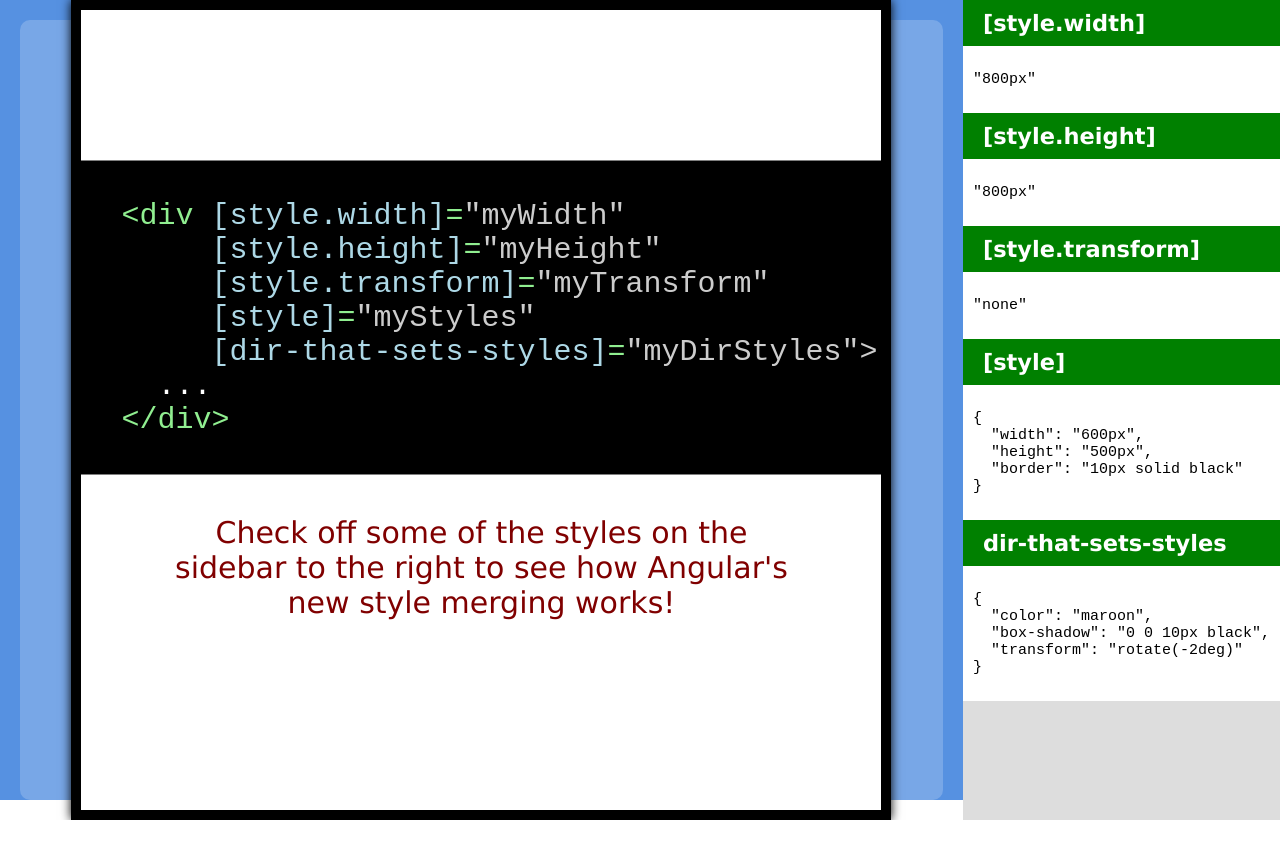
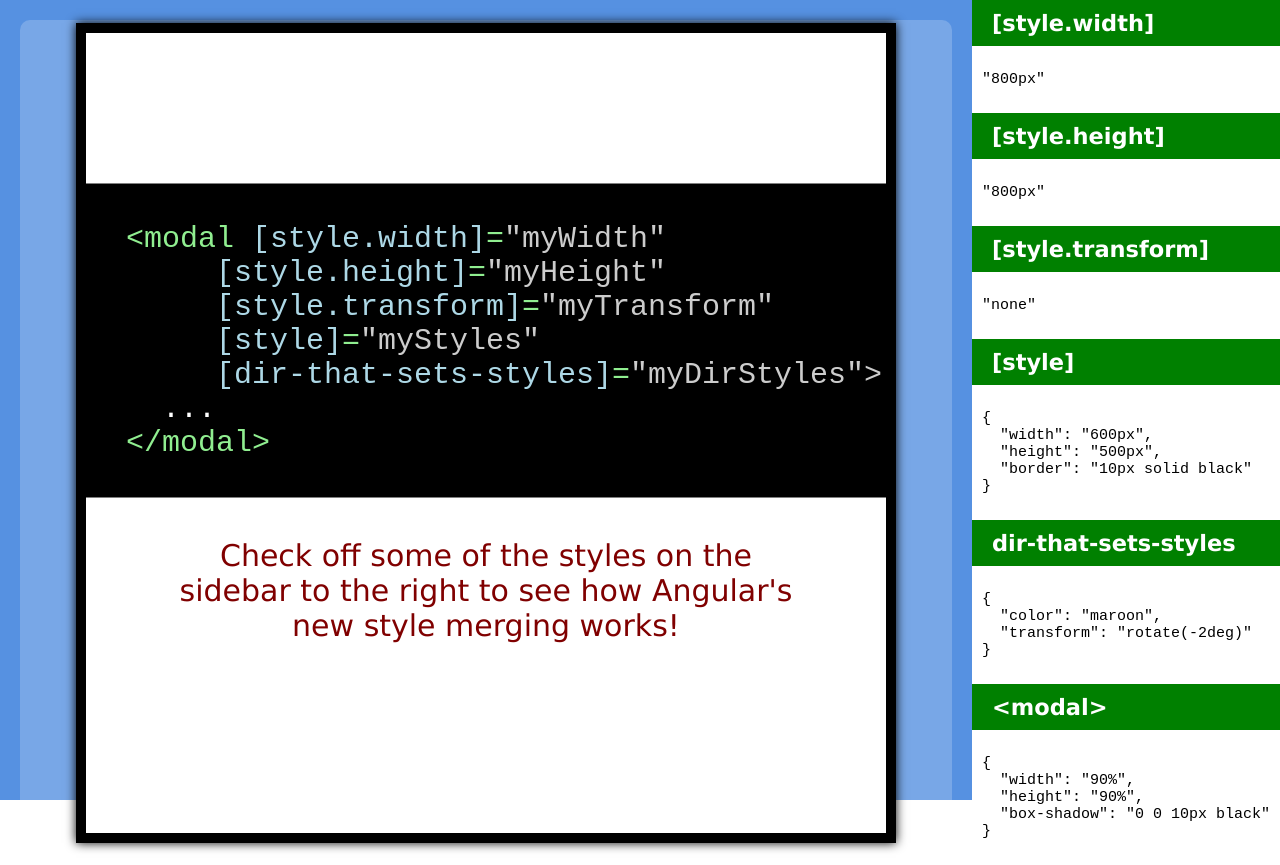
Before and after one commit to matsko/ivy-styling-demo, an Angular app: page / in a window 1280 px wide. Before the commit the page ends 820 px from the top, so only its background shows below. Built offline with nearby package versions, Linux system fonts and the light colour scheme.

Commit message:
Add modal-level styles

```diff
--- a/src/app/app.component.html
+++ b/src/app/app.component.html
@@ -11,6 +11,7 @@
   [width]="getBinding('style.width')"
   [height]="getBinding('style.height')"
   [transform]="getBinding('style.transform')"
+  [modalStyles]="getBinding('modal-styles')"
   [templateStyles]="getBinding('style')"
   [directiveStyles]="getBinding('dir-styles')">
 </app-side-bar>
--- a/src/app/app.component.ts
+++ b/src/app/app.component.ts
@@ -13,6 +13,7 @@
     'style.transform': true,
     'style': true,
     'dir-styles': true,
+    'modal-styles': true,
   };
 
   private _values = {
@@ -26,8 +27,12 @@
     },
     'dir-styles': {
       color: 'maroon',
+      'transform': 'rotate(-2deg)'
+    },
+    'modal-styles': {
+      width: '90%',
+      height: '90%',
       'box-shadow': '0 0 10px black',
-      'transform': 'rotate(-2deg)'
     }
   };
 
--- a/src/app/modal/modal.component.html
+++ b/src/app/modal/modal.component.html
@@ -1,11 +1,11 @@
 <div class="content">
-  <code><pre>&lt;div <b>[style.width]</b>=<i>&quot;myWidth&quot;</i>
+  <code><pre>&lt;modal <b>[style.width]</b>=<i>&quot;myWidth&quot;</i>
      <b>[style.height]</b>=<i>&quot;myHeight&quot;</i>
      <b>[style.transform]</b>=<i>&quot;myTransform&quot;</i>
      <b>[style]</b>=<i>&quot;myStyles&quot;</i>
      <b>[dir-that-sets-styles]</b>=<i>&quot;myDirStyles&quot;&gt;</i>
   <span class="text">...</span>
-&lt;/div&gt;</pre></code>
+&lt;/modal&gt;</pre></code>
   <div class="comment">
     Check off some of the styles on the sidebar to the
     right to see how Angular's new style merging works!
--- a/src/app/modal/modal.component.ts
+++ b/src/app/modal/modal.component.ts
@@ -1,15 +1,15 @@
-import { Component, OnInit } from '@angular/core';
+import { Component, HostBinding } from '@angular/core';
 
 @Component({
   selector: 'app-modal',
   templateUrl: './modal.component.html',
   styleUrls: ['./modal.component.css']
 })
-export class ModalComponent implements OnInit {
-
-  constructor() { }
-
-  ngOnInit() {
-  }
-
+export class ModalComponent {
+  @HostBinding('style')
+  public styles = {
+    width: '90%',
+    height: '90%',
+   'box-shadow': '0 0 10px black',
+  };
 }
--- a/src/app/side-bar/side-bar.component.css
+++ b/src/app/side-bar/side-bar.component.css
@@ -1,13 +1,16 @@
 section header {
   background:#222;
   color:white;
-  cursor: pointer;
   padding:10px 20px;
   transition:0.3s ease-out;
 }
 
 section header.active {
   background:green;
+}
+
+section header:not(.noop) {
+  cursor: pointer;
 }
 
 section {
--- a/src/app/side-bar/side-bar.component.html
+++ b/src/app/side-bar/side-bar.component.html
@@ -52,3 +52,15 @@
     <pre>{{ directiveStyles.value | json }}</pre>
   </div>
 </section>
+
+<section>
+  <header toggle="modal-styles"
+          [toggle-noop]="true"
+          [toggle-active]="modalStyles.active"
+          (toggle)="emitToggle($event)">
+    <h2>&lt;modal&gt;</h2>
+  </header>
+  <div class="content">
+    <pre>{{ modalStyles.value | json }}</pre>
+  </div>
+</section>
--- a/src/app/side-bar/side-bar.component.ts
+++ b/src/app/side-bar/side-bar.component.ts
@@ -16,6 +16,9 @@
   @Input('directiveStyles')
   directiveStyles = null;
 
+  @Input('modalStyles')
+  modalStyles = null;
+
   @Input('width')
   width = null;
 
--- a/src/app/toggle.directive.ts
+++ b/src/app/toggle.directive.ts
@@ -11,6 +11,10 @@
   selector: '[toggle]'
 })
 export class ToggleDirective {
+  @HostBinding('class.noop')
+  @Input('toggle-noop')
+  public noop: boolean;
+
   @Input('toggle')
   public name: string|null = null;
 
@@ -23,6 +27,7 @@
 
   @HostListener('click', ['$event'])
   onClick(event: Event) {
+    if (this.noop) return;
     event.stopPropagation();
     this.active = !this.active;
     const value: ToggleEvent = {
```
